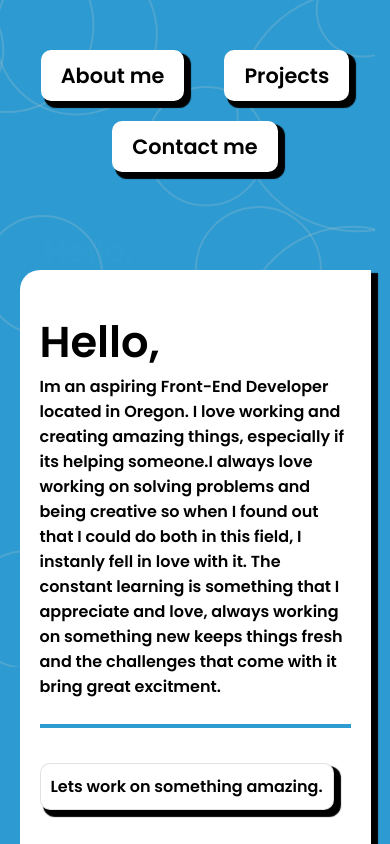
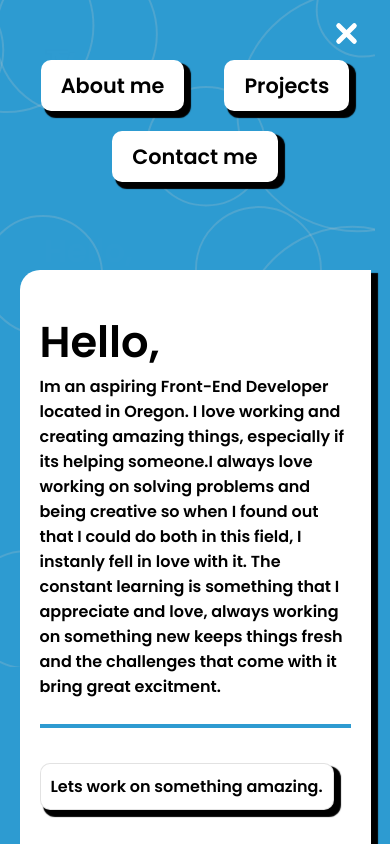
Before and after one commit to DevJesus-debug/Portfolio, a plain HTML site: page index.html in a window 390 px wide. Both pictures are taken after a click on the element 195 px from the left and 633 px from the top of the page. Drawn offline with Linux system fonts and the light colour scheme.

Commit message:
added close button for navigation

```diff
--- a/app.js
+++ b/app.js
@@ -1,5 +1,6 @@
 const wrap = document.querySelector(".wrap");
 const hamburger = document.querySelector(".hamburger")
+const navCloseBtn = document.querySelector(".close-btn")
 const contentCont = document.querySelector(".content-cont")
 const navButtons = document.querySelectorAll(".content-nav button")
 const contactBtn = document.querySelector(".contact-btn")
@@ -13,10 +14,17 @@ const mainCont = document.querySelector("main")
 const infoWrapChildren = document.querySelectorAll("#page")
 
 hamburger.addEventListener("click", ()=>{
-  contentCont.classList.toggle("slide-up")
+  contentCont.classList.add("slide-up")
   navButtons.forEach(button => {
-      button.classList.toggle("btn-slide")
+      button.classList.add("btn-slide")
   });
+})
+
+navCloseBtn.addEventListener("click",()=>{
+  contentCont.classList.remove("slide-up");
+  navButtons.forEach(button => {
+    button.classList.remove("btn-slide")
+});
 })
 
 
--- a/index.html
+++ b/index.html
@@ -52,7 +52,8 @@
         <section class="content-cont">
             <header class="content-header">
                 <div class="close-btn">
-
+                    <div class="line"></div>
+                    <div class="line"></div>
                 </div>
                 <div class="content-nav">
                     <button id="about-btn active">About me</button>
--- a/style.css
+++ b/style.css
@@ -138,7 +138,7 @@ nav .logo svg{
     }
 
     to{
-        opacity: .6;
+        opacity: .4;
     }
 }
 
@@ -197,7 +197,7 @@ main{
     top: 400px;
     width: 100%;
     animation: appear 1.5s ease-in;
-    opacity: .6;
+    opacity: .4;
 }
 
 main .intro-wrap{
@@ -267,6 +267,36 @@ main .intro-wrap .text-cover .text.three{
     animation: from-left 1s ease-in;
 }
 
+.close-btn{
+    height: 27px;
+    width: 27px;
+    position: absolute;
+    right: 30px;
+    top: 20px;
+    display: flex;
+    flex-direction: column;
+    justify-content: center;
+}
+
+.close-btn .line{
+    height: 5px;
+    width: 100%;
+}
+
+.close-btn .line:nth-child(1){
+    background-color: white;
+    transform: rotate(45deg);
+    margin-bottom: -5px;
+    border-radius: 5px;
+}
+
+.close-btn .line:nth-child(2){
+    background-color: white;
+    transform: rotate(-45deg);
+    border-radius: 5px;
+
+}
+
 
 /*Content styling*******************************/
 
@@ -300,7 +330,7 @@ main .intro-wrap .text-cover .text.three{
 
 .content-header .content-nav{
     max-width: 1440px;
-    padding-top: 40px;
+    padding-top: 50px;
     width: 100%;
     display: flex;
     width: 100%;
@@ -440,7 +470,7 @@ main .intro-wrap .text-cover .text.three{
     left: 0;
     width: 100%;
     animation: appear 1.5s ease-in;
-    opacity: .6;
+    opacity: .4;
 }
 
 main .intro-wrap{
@@ -555,7 +585,7 @@ nav .logo svg{
         top: 480px;
         width: 100%;
         animation: appear 1.5s ease-in;
-        opacity: .6;
+        opacity: .4;
     }
 
     /*INFO WRAP STYLING****************/
```
